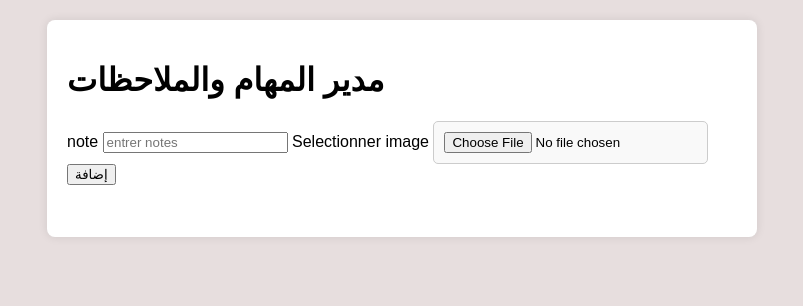
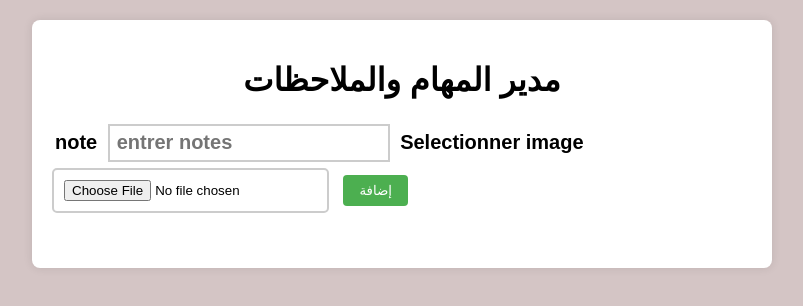
Before and after one commit to MO-OUISSI/NOTE, a plain HTML site: page index.html in a window 1280 px wide. Shown: the whole page, without its empty margins (238-1041 px from the left). Drawn offline with Linux system fonts and the light colour scheme.

Commit message:
Update style.css

```diff
--- a/style.css
+++ b/style.css
@@ -1,6 +1,6 @@
 body {
     font-family: Arial, sans-serif;
-    background-color: #e7dede;
+    background-color: #d4c5c5;
     margin: 0;
     padding: 0;
     display: flex;
@@ -8,13 +8,16 @@ body {
     justify-content: center;
     height: 100%;
 }
+h1{
+    text-align: center;
+}
 
 .container {
     background-color: #fff;
     padding: 20px;
     margin-top: 20px;
     border-radius: 8px;
-    width: 670px;
+    width: 700px;
     box-shadow: 0 0 10px rgba(0, 0, 0, 0.1);
 }
 
@@ -31,8 +34,10 @@ ul {
     border: 2px solid #c0c0c0;
     padding: 10px;
     border-radius: 8px;
+    margin: 4px;
     width: 300px;
     overflow: hidden;
+    font-size: 21px;
 }
 
 .img {
@@ -54,32 +59,51 @@ ul {
     border-radius: 4px;
     cursor: pointer;
 }
-.button{
+.button1{
     background-color: #4caf50;
     color: #fff;
     padding: 8px 16px;
     border: none;
     border-radius: 4px;
     cursor: pointer;
+    margin: 10px;
 
 }
 
 .button-container button.edit {
     background-color: #ff9800;
 }
+.button-container button.delete {
+    background-color: #ff2828;
+}
 
 input[type="file"] {
     padding: 10px;
-    border: 1px solid #ccc;
+    border: 2px solid #ccc;
     border-radius: 5px;
-    background-color: #f9f9f9;
     cursor: pointer;
 }
 
 input[type="file"]:focus {
     outline: none;
-    border-color: #66afe9;
+    border-color: #4caf50;
     box-shadow: 0 0 5px #66afe9;
+}
+
+#task{
+    width: 268px;
+    height: 28px;
+    font-size: 20px;
+    padding: 3px;
+    padding-left: 7px;
+    margin: 3px;
+    outline: none;
+    border: 2px solid #ccc;
+}
+#task:focus{
+
+  border: 2px solid #4caf50;
+  border-radius: 4px 4px 2px 2px;
 }
 
 .img-preview {
@@ -111,12 +135,17 @@ input[type="file"]:focus {
     width: 200px;
 }
 
+.gg{
+    margin: 3px;
+    font-size: 20px;
+    font-weight: 700;
+}
 @media screen and (max-width: 600px) {
     .container {
         width: 86%;
     }
     .card{
-        width: 42%;
+        width: 93%;
     }
     #taskForm{
         display: flex;
@@ -125,7 +154,4 @@ input[type="file"]:focus {
         flex-direction: column;
 
     }
-    .gg{
-        margin: 4px;
-    }
 }
```
